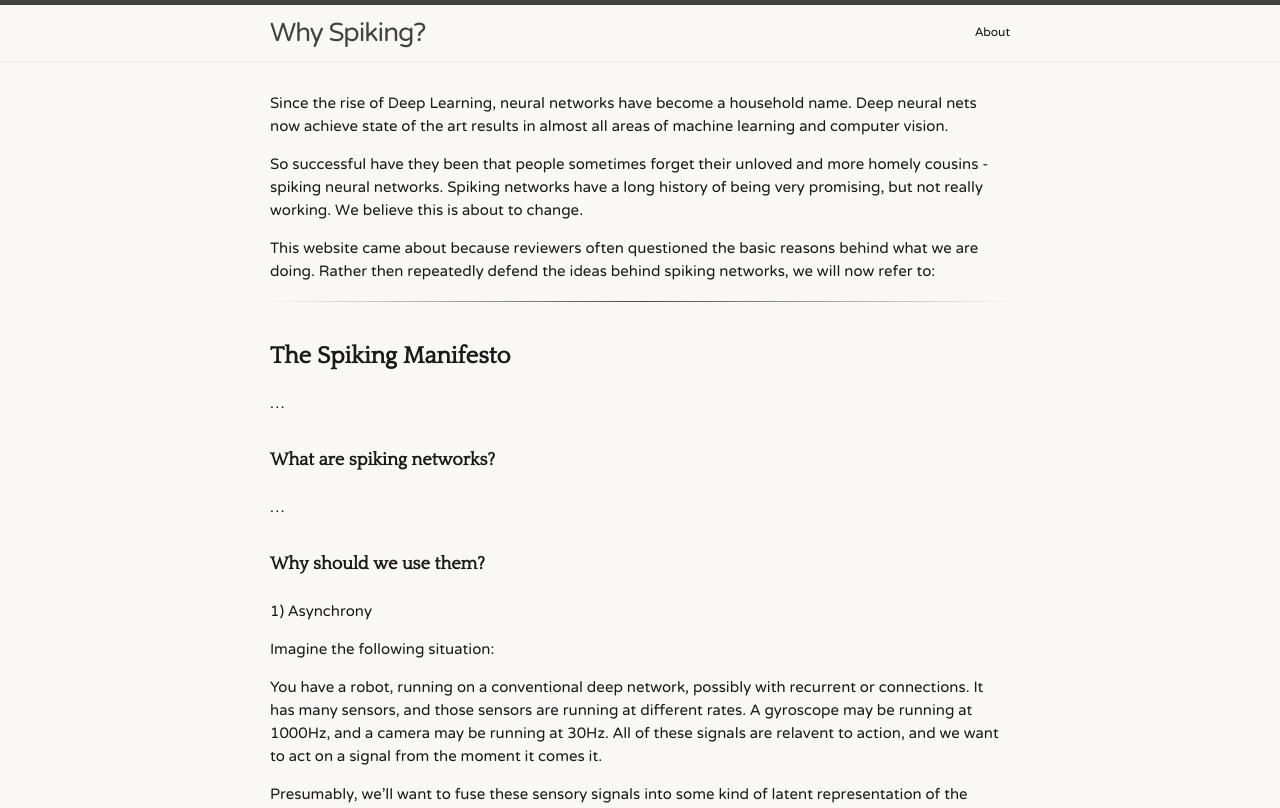
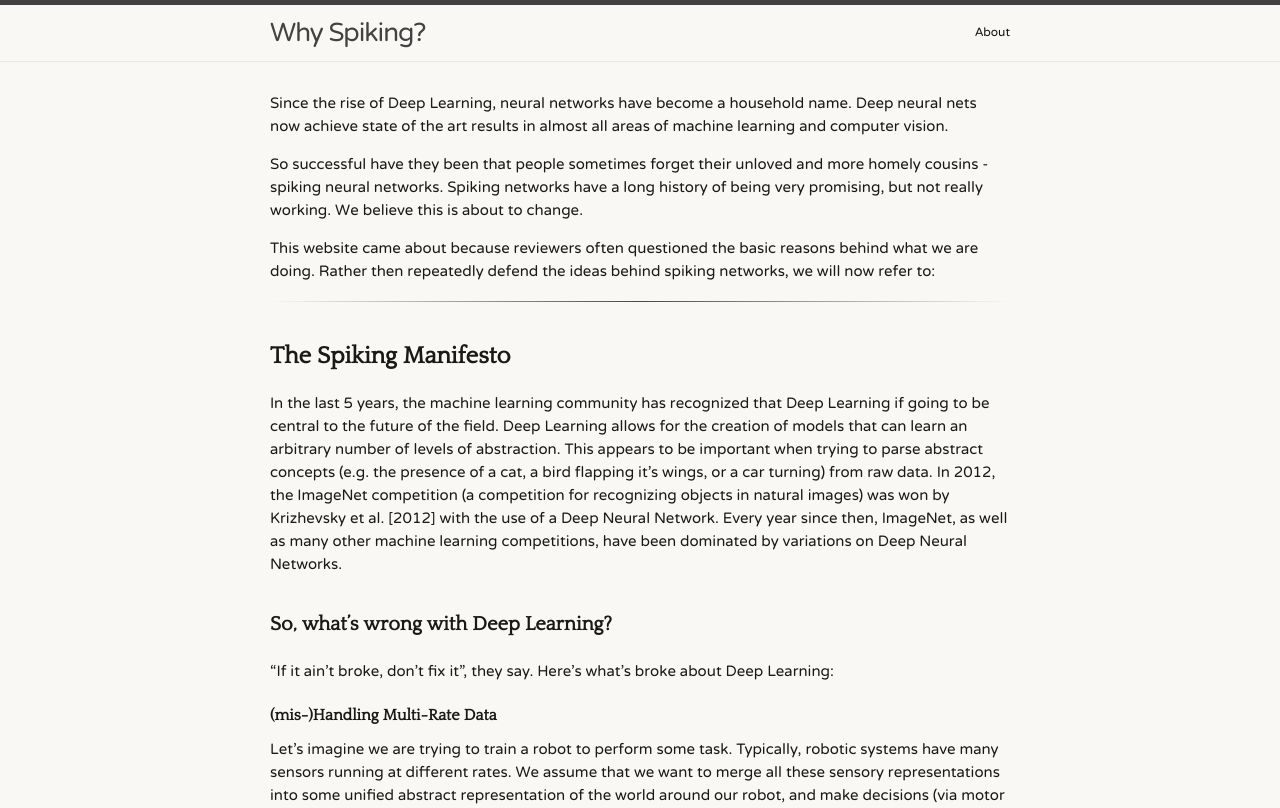
Before and after one commit to whyspiking/whyspiking.github.io, a Jekyll site: the page built from index.md, in a window 1280 px wide. Shown: the top 808 px of the page. Built offline with Jekyll 4.4.1, drawn with Linux system fonts in a browser that asks for light colours; some of the changed text lies outside the part shown.

Commit message:
updated manifesto form

```diff
--- a/index.md
+++ b/index.md
@@ -12,40 +12,51 @@ This website came about because reviewers often questioned the basic reasons beh
 
 # The Spiking Manifesto
 
-...
+In the last 5 years, the machine learning community has recognized that Deep Learning if going to be central to the future of the field. Deep Learning allows for the creation of models that can learn an arbitrary number of levels of abstraction. This appears to be important when trying to parse abstract concepts (e.g. the presence of a cat, a bird flapping it’s wings, or a car turning) from raw
+data. In 2012, the ImageNet competition (a competition for recognizing objects in natural images) was won by Krizhevsky et al. [2012] with the use of a Deep Neural Network. Every year since then, ImageNet, as well as many other machine learning competitions, have been dominated by variations on Deep Neural Networks.
 
-## What are spiking networks?
+## So, what's wrong with Deep Learning?
 
-...
+"If it ain't broke, don't fix it", they say.  Here's what's broke about Deep Learning:
 
-## Why should we use them?
+### (mis-)Handling Multi-Rate Data
 
 
-1) Asynchrony
-
-Imagine the following situation:
-
-You have a robot, running on a conventional deep network, possibly with recurrent  or connections.  It has many sensors, and those sensors are running at different rates.  A gyroscope may be running at 1000Hz, and a camera may be running at 30Hz.  All of these signals are relavent to action, and we want to act on a signal from the moment it comes it.
-
-Presumably, we'll want to fuse these sensory signals into some kind of latent representation of the word.  We may, for instance, have the following architecture:
+Let’s imagine we are trying to train a robot to perform some task. Typically, robotic systems have many sensors running at different rates. We assume that we want to merge all these sensory representations into some unified abstract representation of the world around our robot, and make decisions (via motor controls) based on this representation.
 
 ![multi-rate](https://docs.google.com/drawings/d/1fTgn1gKVK92OBBp6H8Muwpal7oVVCizpgPJ9APVbPog/pub?w=721&h=188)
 
-The question arises: How often should we update the joint representation?  If we update at the rate of the fastest sensor, we're doing a huge amount of repeated computation, since we recompute the entire joint network for each new gyro signal, even though the image is fixed.  If we update at the rate of the slowest sensor, we have to wait for the next frame of the camera arrives before we're able to respond to something from the gyro.  Neither of these options is really satisfying.
+The above figure shows a schematic of how such a network may be structured. Various sensors, with vastly different update rates, are fed into the network, and it uses these sensory inputs, along with its previous state, to decide on some motor actions. The problem is how to update this system. We may chose to update the network at the rate of the fastest sensor - the gyro - but this involves doing many updates on our joint representation with a fixed set of features coming from the camera - a very redundant computation. Or we may chose to update at the rate of the slowest sensor - the camera - and process a temporally binned version of the recent gyro signal, but then lose the ability to update our motor signal quickly in response to changes in the gyro. So we have a tradeoff between efficiency and low-latency.
 
-What we want is a network that accepts data once it arrives, and can do a partial-update of its state to accomodate this new data.  In order to be computationally tractable, a partial update should cost substationally less than a full update of the network.
+### Inefficiency
+Current approaches to deep learning can be obscenely inefficient when processing natural data.  Suppose we want to keep track of the some variable relating to the tiger in Figure 2. You may, as a human, be trying to evaluate the threat posed by such an animal. How fast it is moving, whether it is coming towards you, and how hungry it looks, are important variables in this decision. Using the traditional way of doing deep learning, we would feed each individual frame into a neural network, and recompute our estimated variables. This, of course, involves doing a huge amount of redundant computation. It is much better to feed in sparse data that represents what has changed, and update our estimated variables based on that.
 
-This is where spiking networks come in.
+![tiger-walk](https://docs.google.com/drawings/d/1AbM0UFIwlQ1MNZyUKQWNxiDIIXFwqn4BCPMEEfeQdC8/pub?w=595&h=199)
+
+The temporal sparsity may not be restricted to the raw input. Higher level features (for example, the presence of a triangular ear or a salivating feline tongue), will persist over time, and should not have to be continually re-reported through feedforward or recurrent connections in order to maintain a model of the state of the tiger.
 
 
-2) Efficiency
+## How can Spiking Help?
+
+What we need is a way to efficiently implement a deep neural network in a setting with temporally sparse, variable-rate data.
+
+### What is "spiking" anyway?
+“Spiking Neural Network” is not a very strictly defined term. Loosely, it refers to a type of network that was inspired by biological neural networks. Such networks consist of neurons that have some persistent “potential’, and alter each-others’ potentials by sending “spikes” to one another. When unit i sends a spike, it increments the potential of each downstream unit j in proportion to the synaptic weight Wi,j connecting the units. If this increment brings unit j’s potential past some threshold, unit j sends a spike to its downstream units. Such systems therefore have the interesting property that the amount of computation done depends on the contents of the data, rather than the size of the network, since a neuron may be tuned to produce more spikes in response to some pattern of inputs than another.  Spiking networks allow us to circumvent the efficiency-latency tradeoff discussed in Section 2. If a spike is particularly important for predicting the variable of interest, the network will learn to give a higher weight to that event, and for it to propagate quickly through the network. Rather than have a global network update - data is simply pushed into the network as it arrives. Neurons will update their state only upon receiving input from other neurons, and can learn to fire spikes only when important data arrives.
+
+Because of these properties, there has been a great deal of investment in hardware to efficiently run spiking neural networks. IBM’s TrueNorth [Merolla et al., 2014], and University of Manchester’s Spinnaker [Khan et al., 2008] are examples. But thus far, there has been no clear use for these technologies. The problem appears to be a lack of effective ways to train spiking neural networks.
+
+### The Asynchrony Argument
+...
 
 
-<iframe  title="Tiger Walk" width="480" height="390" src="https://youtu.be/1i9wgX_JN54" frameborder="0" allowfullscreen></iframe>
+### The Efficiency Argument
+...
 
 
+### The Hardware Argument
+...
 
-3)
-
+### The Biological-Plausibility Argument
+...
 
 ---
```
Also changed, not shown: css/custom.css, 1 other file.
